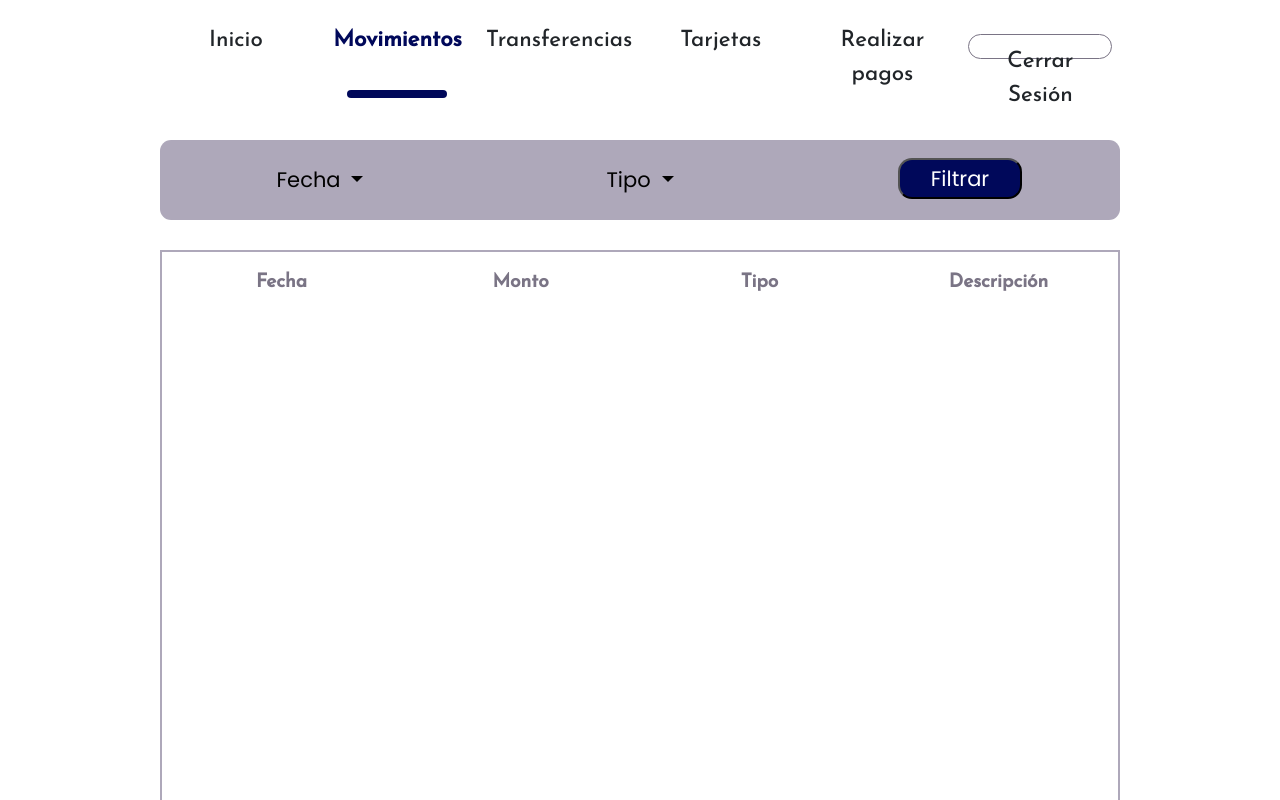
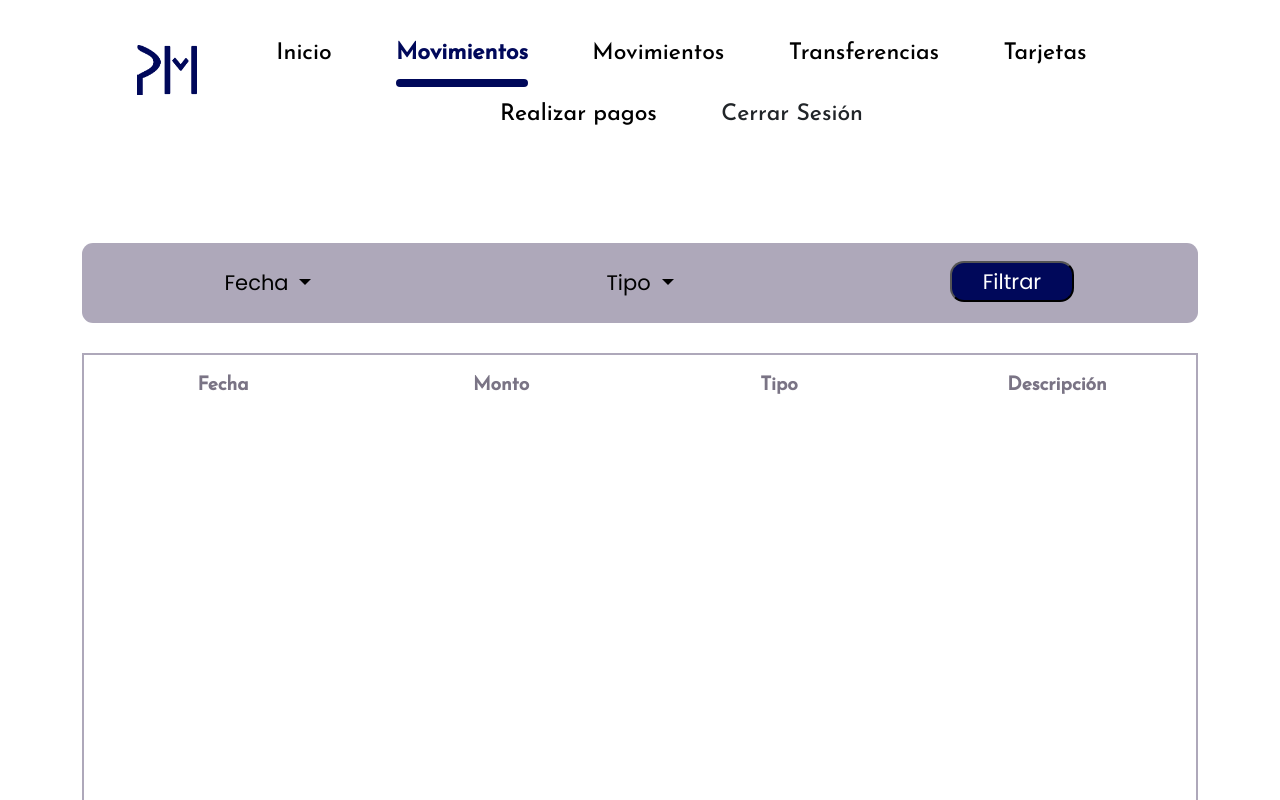
Before and after one commit to michellemartinezn/pay_me, a website: page movements/movements.html in a window 1280 px wide. Shown: the top 800 px of the page. Drawn offline with nearby package versions, Linux system fonts and the light colour scheme.

Commit message:
Fixed Errors

```diff
--- a/movements/movements.css
+++ b/movements/movements.css
@@ -1,90 +1,85 @@
-body{
-    display: grid;
-    grid-template-rows: repeat(12,1fr);
-    grid-template-columns: repeat(8, 1fr);
+
+body, html {
+    margin: 0;
+    padding: 0;
+    height: 100%;
 }
 
-.menu{
+.container {
     display: grid;
-    grid-row-start: 1;
-    grid-column: 2/8;
-    margin-top: 2.5%;
-    width: 100%;
-    justify-content: space-between;
-    gap: 10px;
-    grid-template-columns: repeat(6, 1fr);
+    grid-template-rows: 110px auto;
+    grid-template-columns: 1fr;
+    grid-template-areas:
+        "header"
+        "filter-rectangle"
+        "movements-table";
+    height: 100vh;
+}
+
+
+.header {
+    grid-area: header;
+    text-align: center;
+    padding: 15px;
+    font-size: 20px;
+    display: flex;
+    justify-content: center;
+    gap: 40px;
+}
+
+/* Menu */
+.menu {
+    grid-area: header;
+    text-align: center;
+    padding: 22px;
+    font-size: 23px;
+    font-family: "Josefin Sans";
+    display: block;
 
 }
 
-.log-out{
-    border-radius: 30px;
-    border: 1px solid #7A7485;
-    display: outside;
-    margin: 10px 0;
-    padding: 10px;
-    width: 95%;
-    height: 25px;
-}
-h2{
-    font-family: "Josefin Sans";
-    font-size: clamp(.2rem, 3vw, 1.4rem);
-    font-weight: 500;
-    line-height: 1.5;
-    text-align: center;
 
+
+.menu p {
+    display: inline-block;
+    padding-bottom: 10px;
+    margin-right: 57px;
+    /* background-color: #122cf0;  */
 }
 
-h2:nth-child(1) {
-    grid-column: 1;
+.active {
+    position: relative;
+    padding-bottom: 10px;
 }
 
-h2:nth-child(2) {
-    color: #00085A;
-    font-weight: 700;
-    grid-column: 2;
+.active::after {
+    content: "";
+    position: absolute;
+    bottom: -5px;
+    left: 0;
+    width: 100%;
+    height: 8px;
+    background-color: #00085A;
+    border-radius: 10px;
 }
 
-h2:nth-child(3) {
-    grid-column: 3;
+.noline {
+    color: black;
+    text-decoration: none;
 }
 
-h2:nth-child(4) {
-    grid-column: 4;
-}
-
-h2:nth-child(5) {
-    grid-column: 5;
-}
-
-h2:nth-child(6) {
-    grid-column: 6;
-}
-
-h2 a{
-    text-decoration: none;
-    color: inherit;
-}
-
-.blue_line{
-    width: 100px;
-    height: 8px;
-    flex-shrink: 0;
-    border-radius: 40px;
-    background: #00085A;
-    grid-column: 2;
-    grid-row: 2;
-    justify-self: center;
-    margin-top: -20px;
+.img-pm {
+    width: 60px;
+    height: 50px;
+    margin-top: 30px;
 }
 
 .filter-rectangle{
-    grid-row: 2;
-    grid-column: 2/8;
     border-radius: 11px;
     background: #AEA8BA;
     width: 100%;
     height: 80px;
-    margin-top: 30px;
+    margin-top: 3em;
     justify-items: center;
     align-content: center;
 }
@@ -153,11 +148,8 @@ h2 a{
 
 
 .movements-table{
-    grid-column: 2/8;
-    grid-row: 3/12;
     width: 100%;
     height: 611px;
-    flex-shrink: 0;
     border-radius: 30px;
     margin-top: 30px;
     border: 2px solid #AEA8BA;
@@ -191,62 +183,48 @@ h2 a{
     border: none;
 }
 
-
-/*@media (max-width: 992px) {
-    h2{
-        font-size: 19px;
-    }
+@media (max-width: 768px) {
+    .container {
+        grid-template-rows: auto;
+        grid-template-areas:
+            "header"
+            "filter-rectangle"
+            "movements-table";
     }
 
-@media (max-width: 768px) {
 
-    h2{
-        font-size: 15px;
+    .header {
+        font-size: 18px;
+        gap: 15px;
     }
-
-    /*body{
-        grid-template-columns: 1;
-        justify-items: center;
-        text-align: center;
-        justify-self: center;
-        justify-content: center;
-    }
-    .menu {
-        grid-template-columns: 1;
-        grid-row-start: 1;
-    }
-
-    h2:nth-child(1) {
-        grid-column: 1;
-        grid-row: 1;
-    }
-
-    h2:nth-child(2) {
-        color: #00085A;
-        font-weight: 700;
-        grid-column: 1;
-        grid-row: 2;
 
 }
 
-    h2:nth-child(3) {
-        grid-column: 1;
-        grid-row: 3;
+@media (max-width: 1024px){
+
+    .container {
+        grid-template-columns: 1fr;
+        grid-template-rows: auto;
+        grid-template-areas:
+            "header"
+            "filter-rectangle"
+            "movements-table";
     }
 
-    h2:nth-child(4) {
-        grid-column: 1;
-        grid-row: 4;
+    .filter-rectangle{
+        margin-bottom: 2em;
     }
 
-    h2:nth-child(5) {
-        grid-column: 1;
-        grid-row: 5;
 }
 
-    h2:nth-child(6) {
-        grid-column: 1;
-        grid-row: 6;
+@media (max-width: 1300px){
+
+    .container {
+        grid-template-columns: 1fr;
+        grid-template-rows: auto;
+        grid-template-areas:
+            "header"
+            "filter-rectangle"
+            "movements-table";
     }
-
-}*/
+}
--- a/movements/movements.html
+++ b/movements/movements.html
@@ -16,14 +16,25 @@
 
 <body>
 
+    <div class="container">
+        <div class="header">
+            <div class="container-header"></div>
+
+            <img src="../pm2.png" alt="pm" class="img-pm">
+
             <div class="menu">
-        <h2><a href="../inicio/inicio.html">Inicio</a></h2>
-        <h2><a href="../movements/movements.html">Movimientos</a></h2>
-        <h2><a href="../transfer/transfer.html">Transferencias</a></h2>
-        <h2><a href="../cards/cards.html">Tarjetas</a></h2>
-        <h2><a href="../payments/payments.html">Realizar pagos</a></h2>
-        <h2 class="log-out">Cerrar Sesión</h2>
-        <div class="blue_line"></div>
+                <p><a href="../inicio/inicio.html" class="noline">Inicio</a></p>
+                <p class="active"  style="color: #00085A;"> <strong>Movimientos</strong> </p>
+                <p><a href="../movements/movements.html" class="noline">Movimientos</a> </p>
+                <p><a href="../transfer/transfer.html" class="noline">Transferencias</a></p>
+                <p><a href="../cards/cards.html" class="noline">Tarjetas</a></p>
+                <p><a href="../payments/payments.html" class="noline">Realizar pagos</a></p>
+                <p>Cerrar Sesión</p>
+            </div>
+
+
+
+
         </div>
         <div class="filter-rectangle">
             <div class="filter">
@@ -74,6 +85,9 @@
 
         </div>
 
+    </div>
+
+
     <script src="movements.js"></script>
 </body>
 </html>
--- a/transfer/transfer.css
+++ b/transfer/transfer.css
@@ -1,114 +1,113 @@
-body{
-    display: grid;
-    grid-template-rows: repeat(12,1fr);
-    grid-template-columns: repeat(8, 1fr);
+
+body, html {
+    margin: 0;
+    padding: 0;
+    height: 100%;
 }
 
-.menu{
+.container {
     display: grid;
-    grid-row-start: 1;
-    grid-column: 2/8;
-    margin-top: 2.5%;
-    width: 100%;
-    justify-content: space-between;
-    gap: 10px;
-    grid-template-columns: repeat(6, 1fr);
+    grid-template-rows: 110px auto;
+    grid-template-columns: 1fr 1fr;
+    grid-template-areas:
+        "header header"
+        "title title"
+        "left right";
+    height: 100vh;
+}
+
+
+/* Header */
+.header {
+    grid-area: header;
+    text-align: center;
+    padding: 15px;
+    font-size: 20px;
+    display: flex;
+    justify-content: center;
+    gap: 40px;
+}
+
+/* Menu */
+.menu {
+    grid-area: header;
+    text-align: center;
+    padding: 22px;
+    font-size: 23px;
+    font-family: "Josefin Sans";
+    display: block;
 
 }
 
-.log-out{
-    border-radius: 30px;
-    border: 1px solid #7A7485;
-    display: outside;
-    margin: 10px 0;
-    padding: 10px;
-    width: 95%;
-    height: 25px;
+
+
+.menu p {
+    display: inline-block;
+    padding-bottom: 10px;
+    margin-right: 57px;
+    /* background-color: #122cf0;  */
 }
-h2{
-    font-family: "Josefin Sans";
-    font-size: clamp(.2rem, 3vw, 1.4rem);
-    font-weight: 500;
-    line-height: 1.5;
-    text-align: center;
+
+.active {
+    position: relative;
+    padding-bottom: 10px;
+}
+
+.active::after {
+    content: "";
+    position: absolute;
+    bottom: -5px;
+    left: 0;
+    width: 100%;
+    height: 8px;
+    background-color: #00085A;
+    border-radius: 10px;
+}
+
+/* Resto del contenido */
+.left {
+    grid-area: left;
+
+    margin-left: 115px;
+    margin-top: -90px;
+    /* background-color: #8b4444; */
+}
+
+.right {
+    margin-top: -90px;
+    grid-area: right;
+
 
 }
 
-h2:nth-child(1) {
-    grid-column: 1;
+.noline {
+    color: black;
+    text-decoration: none;
 }
 
-h2:nth-child(2) {
-    grid-column: 2;
+.img-pm {
+    width: 60px;
+    height: 50px;
+    margin-top: 30px;
 }
 
-h2:nth-child(3) {
-    color: #00085A;
-    font-weight: 700;
-    grid-column: 3;
-}
-
-h2:nth-child(4) {
-    grid-column: 4;
-}
-
-h2:nth-child(5) {
-    grid-column: 5;
-}
-
-h2:nth-child(6) {
-    grid-column: 6;
-}
-
-h2 a{
-    text-decoration: none;
-    color: inherit;
-}
-
-.blue_line{
-    width: 100px;
-    height: 8px;
-    flex-shrink: 0;
-    border-radius: 40px;
-    background: #00085A;
-    grid-column: 3;
-    grid-row: 2;
-    justify-self: center;
-    margin-top: -20px;
-}
-
-h2 a{
-    text-decoration: none;
-    color: inherit;
-}
-
-.container{
-    grid-column: 2/8;
-    grid-row: 2/12;
-    margin-top: -20px;
-}
 
 .title{
-    grid-row: 1;
     color: #000;
     font-family: Poppins;
     font-size: 55px;
     font-style: normal;
     font-weight: 700;
     line-height: normal;
-}
+    text-align: center;
+    margin-top: 2rem;
+    width: 100%;
 
-.inputs{
-    grid-row: 2;
-    display: grid;
-    grid-template-columns: repeat(2,1fr);
-    justify-content: left;
-    text-align: left;
-    margin-top: -20px;
 
 }
 
-.inputs input{
+
+input{
     border-radius: 30px;
     border: 1px solid #7A7485;
     display: block;
@@ -118,10 +117,10 @@ h2 a{
     height: 25px;
 }
 
-.inputs select{
+select{
     border-radius: 30px;
+    color:#7A7485;
     border: 1px solid #7A7485;
-    color:#7A7485;
     display: block;
     margin: 10px 0;
     padding: 10px;
@@ -129,7 +128,7 @@ h2 a{
     height: 45px;
 }
 
-.inputs h2{
+h2{
     color: #7A7485;
     font-family: "Josefin Sans";
     font-size: 25px;
@@ -139,45 +138,87 @@ h2 a{
     text-align: left;
 }
 
-.my-card{
-    grid-column: 1;
-}
-
-.receiver-email{
-    grid-column: 1;
-}
-
-.receiver-card{
-    grid-column: 1;
-}
-
-.amount{
-    grid-column: 2;
-    grid-row: 1;
-}
-
-.concept{
-    grid-column: 2;
-    grid-row: 2;
-}
 
 
 .accept-button{
-    grid-column: 2/8;
-    grid-row: 6;
     margin-top: 67px;
     background-color: #00085A;
     color: white;
     border-radius: 30px;
     border: none;
     cursor: pointer;
-
     height: 50px;
-    width: 40%;
-    justify-self:center;
-    align-self: center;
-
     font-family: 'Poppins', sans-serif;
     font-weight: bold;
     font-size: 20px;
+    justify-self: center;
+    width: 80%;
 }
+
+@media (max-width: 768px) {
+    .container {
+        grid-template-columns: 1fr;
+        grid-template-rows: auto;
+        grid-template-areas:
+            "header"
+            "title"
+            "left"
+            "right";
+
+        justify-items: center;
+    }
+
+
+
+    .title{
+        justify-self: center;
+        font-size: 45px;
+    }
+
+    input, select{
+        justify-self: center;
+        width: 100%;
+    }
+
+    .left{
+        margin-left: 0;
+        margin-top: 0px;
+    }
+
+    .right{
+        margin-top: 0px;
+    }
+
+
+
+
+    .accept-button{
+        justify-self: center;
+        width: 250px;
+    }
+
+    h2{
+        text-align: center;
+    }
+
+    .header {
+        font-size: 18px;
+        gap: 15px;
+    }
+
+}
+
+@media (max-width: 1024px){
+
+    .title{
+        margin-top: 4em;
+        margin-bottom: 2em;
+    }
+
+}
+
+@media (max-width: 1300px){
+    .title{
+        margin-top: 1.3em;
+    }
+}
```
Also changed, not shown: cards/cards.html (+1 -1 lines), payments/payments.html (+1 -1 lines), transfer/transfer.html (+31 -22 lines). Lines whose indentation alone changed are shown as unchanged.
